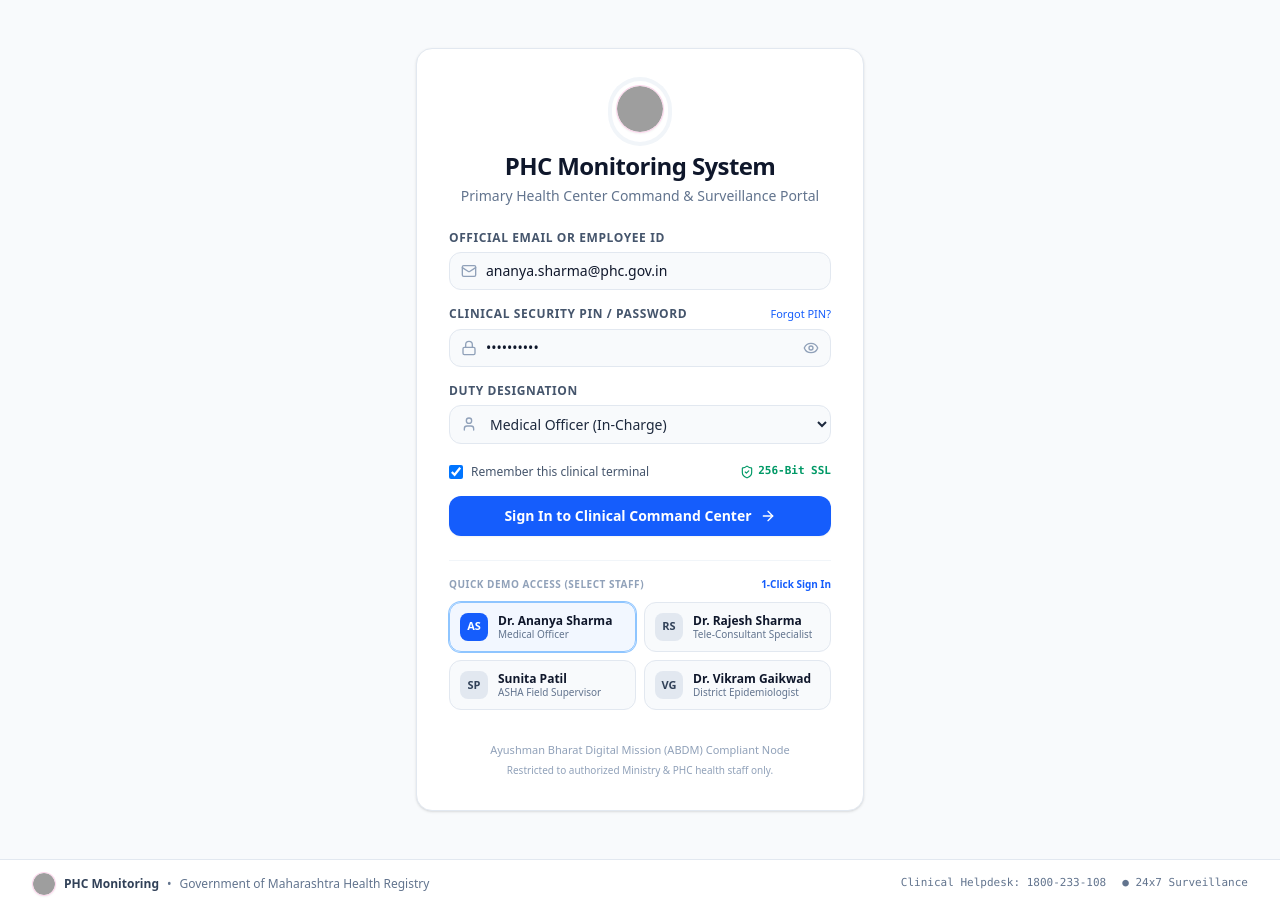
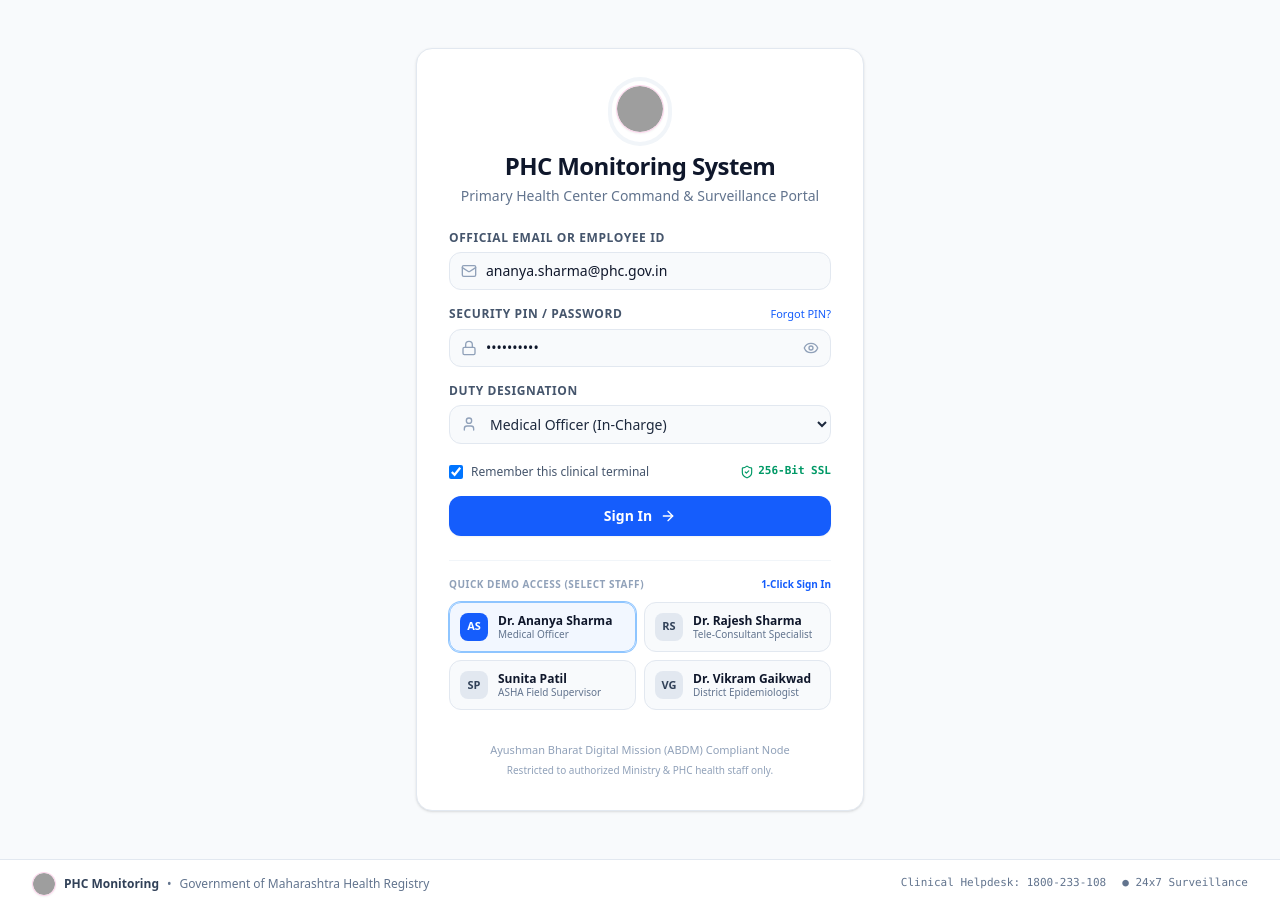
Before and after one commit to jaswanthredmi888/PHC-Monitoring, a React (Vite) app: page / in a window 1280 px wide. Built offline with nearby package versions, Linux system fonts and the light colour scheme; grey boxes are pictures that could not be loaded.

Commit message:
update login ui

```diff
--- a/src/components/LoginPage.tsx
+++ b/src/components/LoginPage.tsx
@@ -55,7 +55,7 @@ export const LoginPage: React.FC<LoginPageProps> = ({ onLogin }) => {
     }
 
     if (!password.trim()) {
-      setErrorMessage('Please enter your clinical security PIN / password.');
+      setErrorMessage('Please enter your security PIN / password.');
       return;
     }
 
@@ -147,7 +147,7 @@ export const LoginPage: React.FC<LoginPageProps> = ({ onLogin }) => {
               <div className="space-y-1.5">
                 <div className="flex items-center justify-between">
                   <label className="block text-xs font-bold uppercase tracking-wider text-slate-600">
-                    Clinical Security PIN / Password
+                     Security PIN / Password
                   </label>
                   <button
                     type="button"
@@ -234,7 +234,7 @@ export const LoginPage: React.FC<LoginPageProps> = ({ onLogin }) => {
                   </>
                 ) : (
                   <>
-                    <span>Sign In to Clinical Command Center</span>
+                    <span>Sign In </span>
                     <ArrowRight className="w-4 h-4" />
                   </>
                 )}
```
